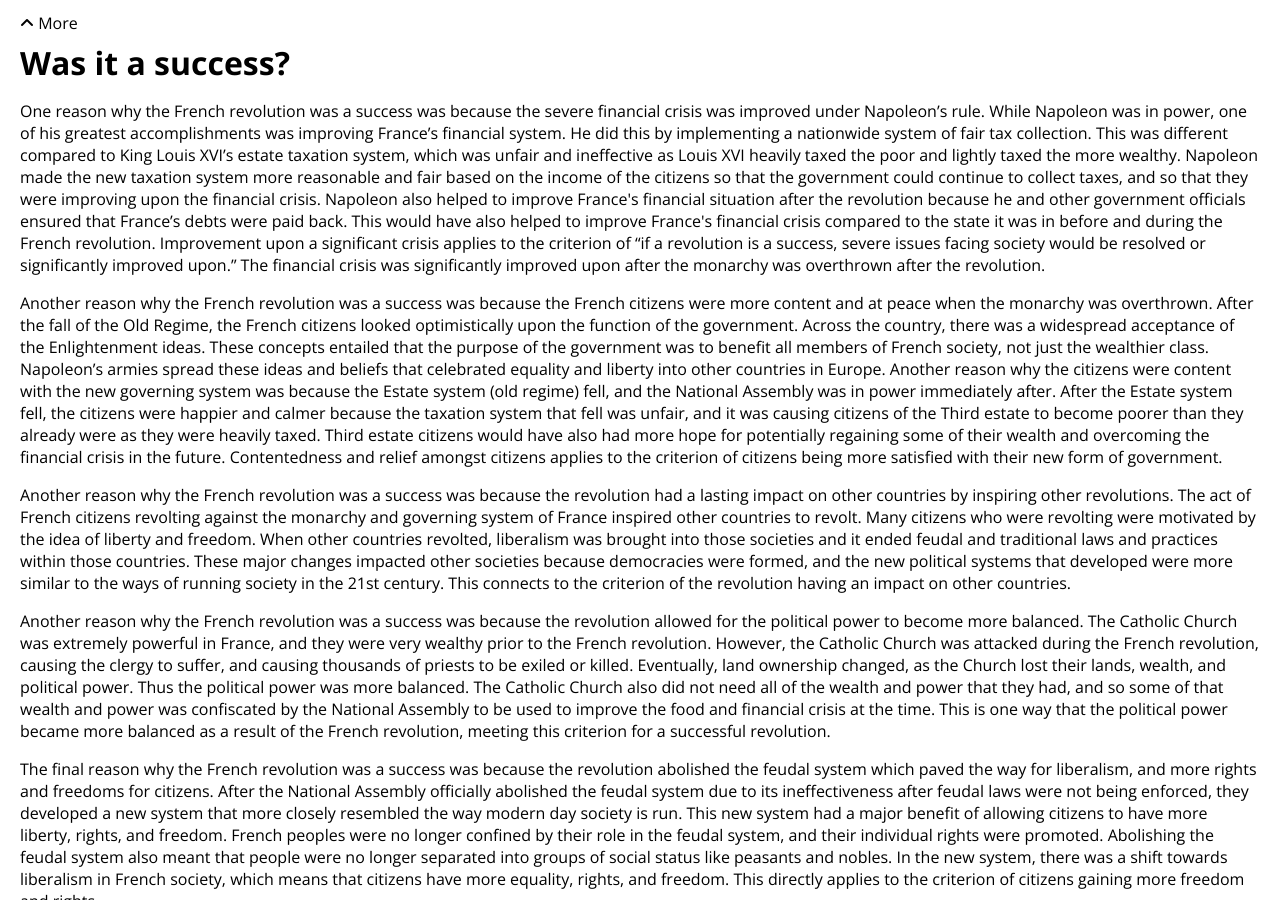
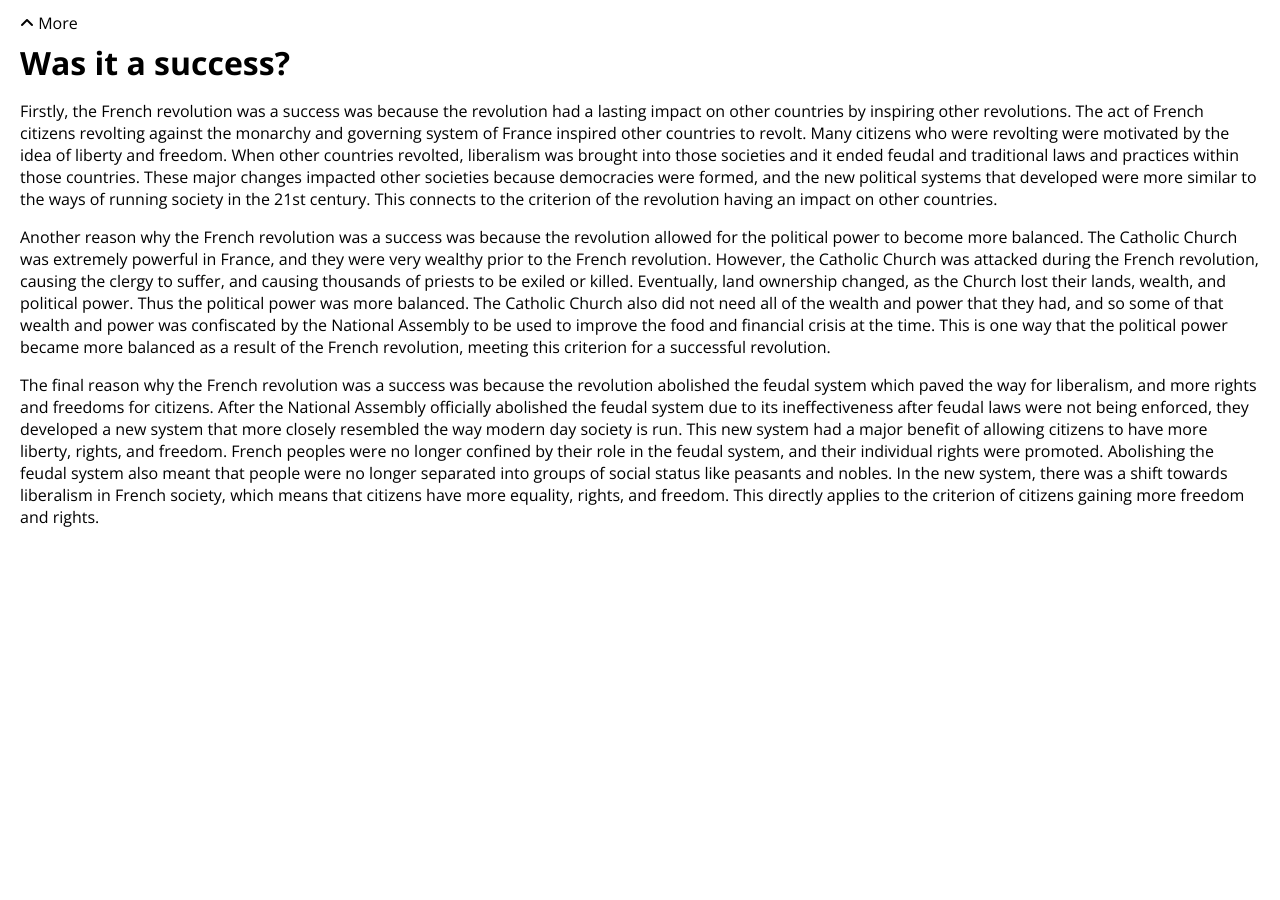
Before and after one commit to applemonkey496/french-revolution, a plain HTML site: page brinton.html in a window 1280 px wide. Shown: the part 2302-3202 px from the top of the page. After the commit the page ends 2856 px from the top, so only its background shows below. Drawn offline with nearby package versions, Linux system fonts and the light colour scheme.

Commit message:
remove one reason for success

```diff
--- a/brinton.html
+++ b/brinton.html
@@ -96,13 +96,7 @@
         <div>
             <h2>Was it a success?</h2>
             <p>
-                One reason why the French revolution was a success was because the severe financial crisis was improved under Napoleon’s rule. While Napoleon was in power, one of his greatest accomplishments was improving France’s financial system. He did this by implementing a nationwide system of fair tax collection. This was different compared to King Louis XVI’s estate taxation system, which was unfair and ineffective as Louis XVI heavily taxed the poor and lightly taxed the more wealthy. Napoleon made the new taxation system more reasonable and fair based on the income of the citizens so that the government could continue to collect taxes, and so that they were improving upon the financial crisis. Napoleon also helped to improve France's financial situation after the revolution because he and other government officials ensured that France’s debts were paid back. This would have also helped to improve France's financial crisis compared to the state it was in before and during the French revolution. Improvement upon a significant crisis applies to the criterion of “if a revolution is a success, severe issues facing society would be resolved or significantly improved upon.” The financial crisis was significantly improved upon after the monarchy was overthrown after the revolution.
-            </p>
-            <p>
-                Another reason why the French revolution was a success was because the French citizens were more content and at peace when the monarchy was overthrown. After the fall of the Old Regime, the French citizens looked optimistically upon the function of the government. Across the country, there was a widespread acceptance of the Enlightenment ideas. These concepts entailed that the purpose of the government was to benefit all members of French society, not just the wealthier class. Napoleon’s armies spread these ideas and beliefs that celebrated equality and liberty into other countries in Europe. Another reason why the citizens were content with the new governing system was because the Estate system (old regime) fell, and the National Assembly was in power immediately after. After the Estate system fell, the citizens were happier and calmer because the taxation system that fell was unfair, and it was causing citizens of the Third estate to become poorer than they already were as they were heavily taxed. Third estate citizens would have also had more hope for potentially regaining some of their wealth and overcoming the financial crisis in the future. Contentedness and relief amongst citizens applies to the criterion of citizens being more satisfied with their new form of government.
-            </p>
-            <p>
-                Another reason why the French revolution was a success was because the revolution had a lasting impact on other countries by inspiring other revolutions. The act of French citizens revolting against the monarchy and governing system of France inspired other countries to revolt. Many citizens who were revolting were motivated by the idea of liberty and freedom. When other countries revolted, liberalism was brought into those societies and it ended feudal and traditional laws and practices within those countries. These major changes impacted other societies because democracies were formed, and the new political systems that developed were more similar to the ways of running society in the 21st century. This connects to the criterion of the revolution having an impact on other countries.
+                Firstly, the French revolution was a success was because the revolution had a lasting impact on other countries by inspiring other revolutions. The act of French citizens revolting against the monarchy and governing system of France inspired other countries to revolt. Many citizens who were revolting were motivated by the idea of liberty and freedom. When other countries revolted, liberalism was brought into those societies and it ended feudal and traditional laws and practices within those countries. These major changes impacted other societies because democracies were formed, and the new political systems that developed were more similar to the ways of running society in the 21st century. This connects to the criterion of the revolution having an impact on other countries.
             </p>
             <p>
                 Another reason why the French revolution was a success was because the revolution allowed for the political power to become more balanced. The Catholic Church was extremely powerful in France, and they were very wealthy prior to the French revolution. However, the Catholic Church was attacked during the French revolution, causing the clergy to suffer, and causing thousands of priests to be exiled or killed. Eventually, land ownership changed, as the Church lost their lands, wealth, and political power. Thus the political power was more balanced. The Catholic Church also did not need all of the wealth and power that they had, and so some of that wealth and power was confiscated by the National Assembly to be used to improve the food and financial crisis at the time. This is one way that the political power became more balanced as a result of the French revolution, meeting this criterion for a successful revolution.
```
